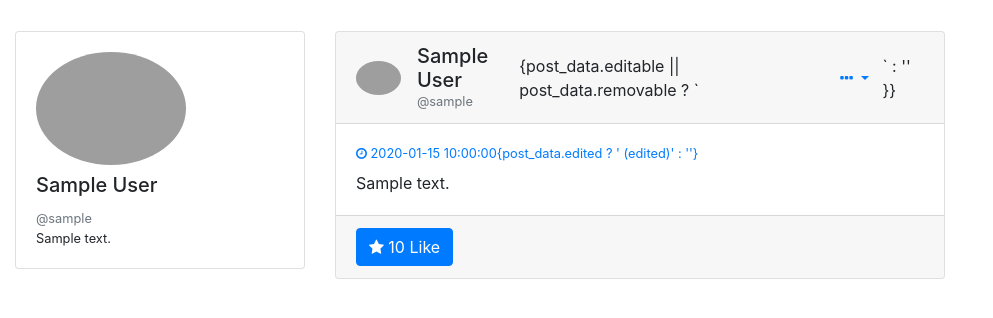
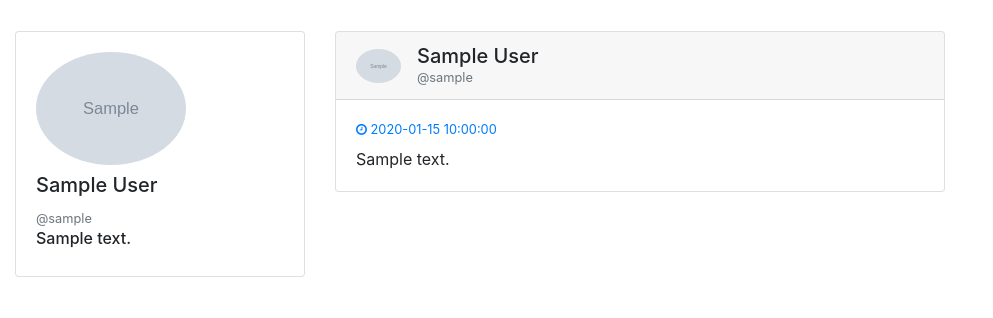
Before and after one commit to xivol/pitter, a Flask app: template templates/timeline.html in a window 1280 px wide. Shown: the part 58-376 px from the top of the page, without its empty margins (0-993 px from the left). Run offline with Flask 2, Linux system fonts and the light colour scheme; the template is opened without the code that fills it: most values are stand-ins (such as "Sample title", 1, 10 or a date in 2020); grey boxes marked "Sample" are stand-in pictures; some libraries are stand-ins or nearby versions.

Commit message:
userfeed html fixed

```diff
--- a/templates/components/posts.html
+++ b/templates/components/posts.html
@@ -1,17 +1,19 @@
 {% macro text_post(post_data) -%}
  <div class="card gedf-card main-post-div" id="{{post_data.id}}">
-        <div class="card-header">
+     <div class="card-header">
             <div class="d-flex justify-content-between align-items-center">
                 <div class="d-flex justify-content-between align-items-center">
                     <div class="mr-2">
-                        <img class="rounded-circle" width="45" src="http://127.0.0.1:5000/post/get-image?image_id={post_data.profile_image_id ? post_data.profile_image_id : ''}&is_profile=true" alt="">
+                        <img class="rounded-circle" width="45" src="{{post_data.user.profile_image}}" alt="">
                     </div>
                     <div class="ml-2">
-                        <div class="h5 m-0">{{post_data.first_name}} {{post_data.last_name}}</div>
-                        <div class="h7 text-muted" id="{{post_data.user_id}}">@{{post_data.username}}</div>
+                        <div class="h5 m-0">{{post_data.user.first_name}} {{post_data.user.last_name}}</div>
+                        <div class="h7"><a class="text-muted"href="{{ url_for('user.feed', username=post_data.user.username) }}">
+                            @{{post_data.user.username}}</a>
                         </div>
                     </div>
-                    {post_data.editable || post_data.removable ?
+                    </div>
+                    {% if post_data.editable or post_data.removable %}
                         `<div>
                             <div class="dropdown">
                                 <button class="btn btn-link dropdown-toggle" type="button" id="gedf-drop1"
@@ -19,144 +21,53 @@
                                     <i class="fa fa-ellipsis-h"></i>
                                 </button>
                                     <div class="dropdown-menu dropdown-menu-right" aria-labelledby="gedf-drop1">
-                                    {post_data.editable ?
-                                        `<a class="dropdown-item" href="#"><i class="fa fa-edit mr-2"></i>Edit</a>`
-                                        : ''
-                                    }
-                                    { post_data.removable ?
-                                        `<a class="dropdown-item btn-outline-danger" onclick="deletePost(this)"><i class="fa fa-trash mr-2"></i>Delete</a>`
-                                        : ''
-                                    }
+                                    {% if post_data.editable %}
+                                        <a class="dropdown-item" href="{{ url_for('posts.update', post_id = post_data.id)}}">
+                                            <i class="fa fa-edit mr-2"></i>Edit
+                                        </a>
+                                    {% endif %}
+                                    {% if post_data.removable %}
+                                        <a class="dropdown-item btn-outline-danger" href="{{ url_for('posts.delete', post_id = post_data.id)}}">
+                                            <i class="fa fa-trash mr-2"></i>Delete
+                                        </a>
+                                    {% endif %}
                                     </div>
-
                             </div>
-                        </div>`
-                        : ''
-                    }}
+                        </div>
+                    {% endif %}
                 </div>
             </div>
-
-            <div class="card-body">
+     <div class="card-body">
                 <div class="text-muted h7 mb-2">
-                    <a class="card-link" href="#">
-                    <i class="fa fa-clock-o"></i> {{post_data.time_from_now}}{post_data.edited ? ' (edited)' : ''}
+                    <a class="card-link" href="{{url_for('posts.single', post_id = post_data.id)}}">
+                    <i class="fa fa-clock-o"></i> {{post_data.time_from_now}}
                     </a>
                 </div>
                 <p class="card-text">
                    {{post_data.content}}
                 </p>
             </div>
-            <div class="card-footer">
-                <button class="btn btn-primary card-link" onclick="changeLike(this)"><i class="fa fa-star"></i> {{post_data.likes}} Like</button>
-                <!--<a href="#" class="card-link"><i class="fa fa-comment"></i> Comment</a>
-                    <a href="#" class="card-link"><i class="fa fa-mail-forward"></i> Share</a> -->
-            </div>
-        </div>
+<!--            <div class="card-footer">-->
+<!--                <button class="btn btn-primary card-link" onclick="changeLike(this)"><i class="fa fa-star"></i> {{post_data.likes}} Like</button>-->
+<!--                <a href="#" class="card-link"><i class="fa fa-comment"></i> Comment</a>-->
+<!--                <a href="#" class="card-link"><i class="fa fa-mail-forward"></i> Share</a>-->
+<!--            </div>-->
  </div>
 {%- endmacro %}
 
-{% macro image_post(post_data) -%}
- <div class="card gedf-card main-post-div" id="{{ post_data.id }}">
-        <div class="card-header">
-            <div class="d-flex justify-content-between align-items-center">
-                <div class="d-flex justify-content-between align-items-center">
-                    <div class="mr-2">
-                        <img class="rounded-circle" width="45" src="http://127.0.0.1:5000/post/get-image?image_id={post_data.profile_image_id}&is_profile=true" alt="">
-                    </div>
-                    <div class="ml-2">
-                        <div class="h5 m-0">{{post_data.first_name}} {{post_data.last_name}}</div>
-                        <div class="h7 text-muted" id="{{post_data.user_id}}">@{{post_data.username}}</div>
-                        </div>
-                    </div>
-                    {post_data.editable || post_data.removable ?
-                        `<div>
-                            <div class="dropdown">
-                                <button class="btn btn-link dropdown-toggle" type="button" id="gedf-drop1"
-                                    data-toggle="dropdown" aria-haspopup="true" aria-expanded="false">
-                                    <i class="fa fa-ellipsis-h"></i>
-                                </button>
-                                    <div class="dropdown-menu dropdown-menu-right" aria-labelledby="gedf-drop1">
-                                    {post_data.editable ?
-                                        `<a class="dropdown-item" href="#"><i class="fa fa-edit mr-2"></i>Edit</a>`
-                                        : ''
-                                    }
-                                    { post_data.removable ?
-                                        `<a class="dropdown-item btn-outline-danger" onclick="deletePost(this)"><i class="fa fa-trash mr-2"></i>Delete</a>`
-                                        : ''
-                                    }
-                                    </div>
-
-                            </div>
-                        </div>`
-                        : ''
-                    }
+{% macro new_post(form) -%}
+<div class="card gedf-card">
+    <div class="card-header bg-primary">
+        <span class="text-light">Make a publication</span>
+    </div>
+    <div class="card-body">
+        <form action="{{ url_for('posts.new') }}" method="post">
+            {{ form.hidden_tag() }}
+            <div class="">
+                <div class="form-group">
+                    {{ form.message(class="form-control custom-text-input", placeholder="What's happening?") }}
                 </div>
             </div>
-
-            <div class="card-body">
-                <div class="text-muted h7 mb-2">
-                    <a class="card-link" href="#">
-                    <i class="fa fa-clock-o"></i> {{post_data.time_from_now}}{post_data.edited ? ' (edited)' : ''}
-                    </a>
-                </div>
-                <img class="rounded float-left mr-3 post-image" src="http://127.0.0.1:5000/post/get-image?image_id={{post_data.image_id}}"/>
-                <p class="card-text">
-                   {{post_data.content}}
-                </p>
-            </div>
-            <div class="card-footer">
-                <button class="btn btn-primary card-link" onclick="changeLike(this)"><i class="fa fa-star"></i> {{post_data.likes}} Like</button>
-                <!--<a href="#" class="card-link"><i class="fa fa-comment"></i> Comment</a>
-                    <a href="#" class="card-link"><i class="fa fa-mail-forward"></i> Share</a> -->
-            </div>
-        </div>
- </div>
-{%- endmacro %}
-
-
-{% macro new_post(form) -%}
-<div class="card gedf-card">
-    <div class="card-header">
-        <ul class="nav nav-tabs card-header-tabs" id="myTab" role="tablist">
-            <li class="nav-item">
-                <a class="nav-link active" id="posts-tab" data-toggle="tab" href="#posts" role="tab"
-                    aria-controls="posts" aria-selected="true">Make
-                    a publication</a>
-            </li>
-            <li class="nav-item">
-                <a class="nav-link" id="images-tab" data-toggle="tab" role="tab" aria-controls="images"
-                    aria-selected="false" href="#images">Images</a>
-            </li>
-        </ul>
-    </div>
-    <div class="card-body">
-        <form class="tab-content" id="myTabContent"
-              action="{{ url_for('posts.new') }}" method="post">
-            {{ form.hidden_tag() }}
-            <div class="tab-pane fade show active" id="posts" role="tabpanel"
-                aria-labelledby="posts-tab">
-                <div class="form-group">
-                    {{ form.message.label}}
-<!--                    <label class="sr-only" for="message">post</label>-->
-                    {{ form.message(class="form-control custom-text-input") }}
-<!--                    <textarea class="form-control custom-text-input" id="message" rows="3"-->
-<!--                        placeholder="What are you thinking?"></textarea>-->
-                </div>
-            </div>
-            <div class="tab-pane fade" id="images" role="tabpanel" aria-labelledby="images-tab">
-<!--                <div class="form-group">-->
-<!--                    <div class="custom-file">-->
-<!--                         form.image(class="custom-file-input" , type="file")-->
-<!--                         form.image.label(class="custom-file-label")-->
-
-<!--                    </div>-->
-<!--                </div>-->
-<!--                <div class="form-group">-->
-<!--                    {{ form.message.label}}-->
-<!--                    {{ form.message(class="form-control custom-text-input") }}-->
-<!--                </div>&ndash;&gt;-->
-            </div>
-
             <div class="btn-toolbar justify-content-between">
                 <div class="btn-group">
                     <!--<button type="submit" onclick="addPost()" class="btn btn-primary">Share</button>-->
--- a/templates/components/user_profile.html
+++ b/templates/components/user_profile.html
@@ -1,18 +1,13 @@
 {% macro render_full(user) -%}
     <div class="card">
         <div class="card-body">
-            {% if user.profile_image is not none %}
-                {% set profile_image = user.profile_image %}
-            {% else %}
-                {% set profile_image = "https://via.placeholder.com/150" %}
-            {% endif %}
-            <div class="image mb-2"><img class="rounded-circle" width="150" src="http://127.0.0.1:8000/post/get-image?image_id={{ profile_image }}&is_profile=true" alt=""></div>
+            <div class="image mb-2"><img class="rounded-circle" width="150" src="{{ user.profile_image}}" alt="Profile photo"></div>
             <div class="h5">{{ user.first_name }} {{ user.last_name }}</div>
             <div >
                 <span class="h7 text-muted">@{{ user.username }}</span>
 <!--                <button class="btn btn-primary btn-sm ml-3" type="button">Follow</button>-->
             </div>
-            <div class="h7">{{ user.description }}
+            <div class="h6">{{ user.description }}
             </div>
         </div>
 <!--        <ul class="list-group list-group-flush">-->
--- a/templates/layout.html
+++ b/templates/layout.html
@@ -4,7 +4,7 @@
     <meta charset="utf-8">
     <meta name="viewport" content="width=device-width, initial-scale=1">
 
-    <title>Pitter</title>
+    <title>Pitter - {{ model.title }}</title>
 
     <link rel="apple-touch-icon" sizes="180x180" href="{{url_for('static', filename='apple-touch-icon.png')}}">
     <link rel="icon" type="image/png" sizes="32x32" href="{{url_for('static', filename='favicon-32x32.png')}}">
--- a/templates/timeline.html
+++ b/templates/timeline.html
@@ -10,8 +10,8 @@
 {% endblock %}
 
 {% block content %}
-        {% if model.user.is_authenticated %}
-            {{ posts.new_post(model.form) }}
+        {% if model.user.can_post %}
+            {{ posts.new_post(model.new_post_form) }}
         {% endif %}
 
         <div class="posts-layout">
--- a/view_models/login.py
+++ b/view_models/login.py
@@ -15,8 +15,9 @@ class LoginViewModel(XFormPage, XNavigationMixin):
         super().__init__("Sign In")
 
     def on_form_success(self, form):
-        if current_app.identity_provider.try_login(**form.get_user_data()):
-            return redirect(f'/user/{form.username.data}')
+        u = current_app.identity_provider.try_login(**form.get_user_data())
+        if u is not None:
+            return redirect(f'/user/{u.username}')
         else:
             self.on_form_error(form)
 
--- a/x_app/data_provider.py
+++ b/x_app/data_provider.py
@@ -1,10 +1,5 @@
 import sqlalchemy
 import sqlalchemy.orm as orm
-
-from .model import XModel
-
-# from flask_sqlalchemy import *
-# XDataProvider(SQLAlchemy)
 
 
 class XDataProvider:
--- a/x_app/model.py
+++ b/x_app/model.py
@@ -36,6 +36,7 @@ class XModel(object):
 
     @classmethod
     def find(cls):
+        raise NotImplementedError()
         return cls.query().filter()
 
     @classmethod
```
Also changed, not shown: models/posts.py (+14 -0 lines), models/users.py (+13 -0 lines), view_models/timeline.py (+6 -12 lines), view_models/user.py (+4 -5 lines), x_app/identity_provider.py (+7 -9 lines), data/blogs.sqlite (added).
